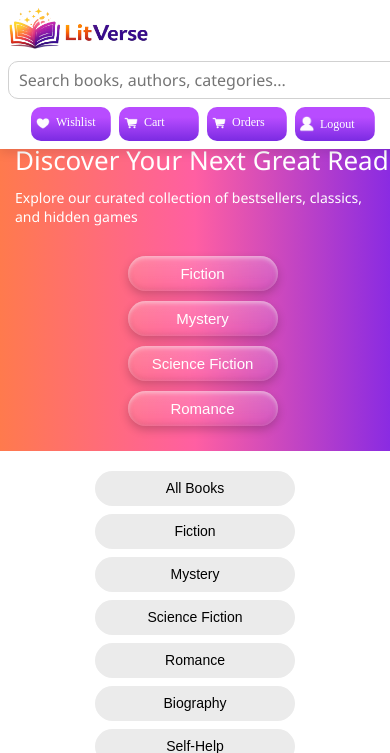
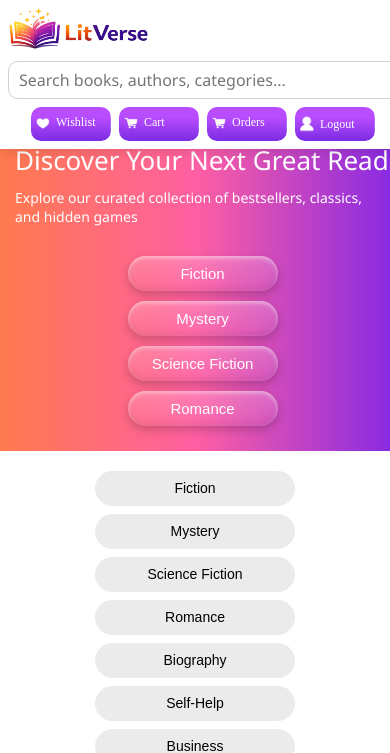
Before and after one commit to desny04/LitVerse, a Django app: page /home/ in a window 390 px wide. Shown: the top 753 px of the page. Run offline with Django 5.2, Linux system fonts and the light colour scheme; a user stored in the database is signed in; data comes from the database, SQL or seed files in the repository.

Commit message:
responsive ui

```diff
--- a/bookstore/templates/home.html
+++ b/bookstore/templates/home.html
@@ -79,9 +79,7 @@
 
     <div class="categories_btns">
 
-        <div class="all_books">
-            <a href="?category=all" class="{% if category == 'all' %}active{% endif %}"><button>All Books</button></a>
-        </div>
+
 
         <div class="fiction">
             <a href="?category=fiction" class="{% if category == 'fiction' %}active{% endif %}"><button>Fiction</button></a>
```
